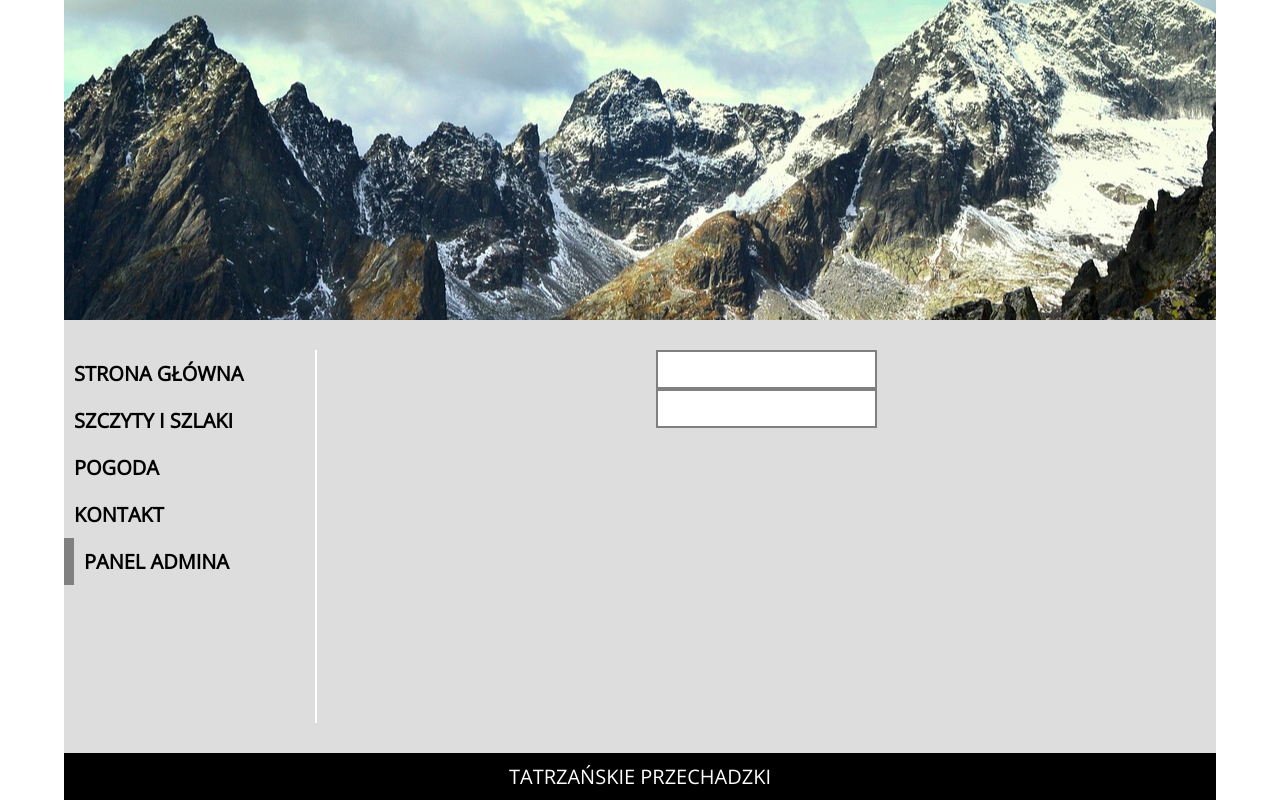
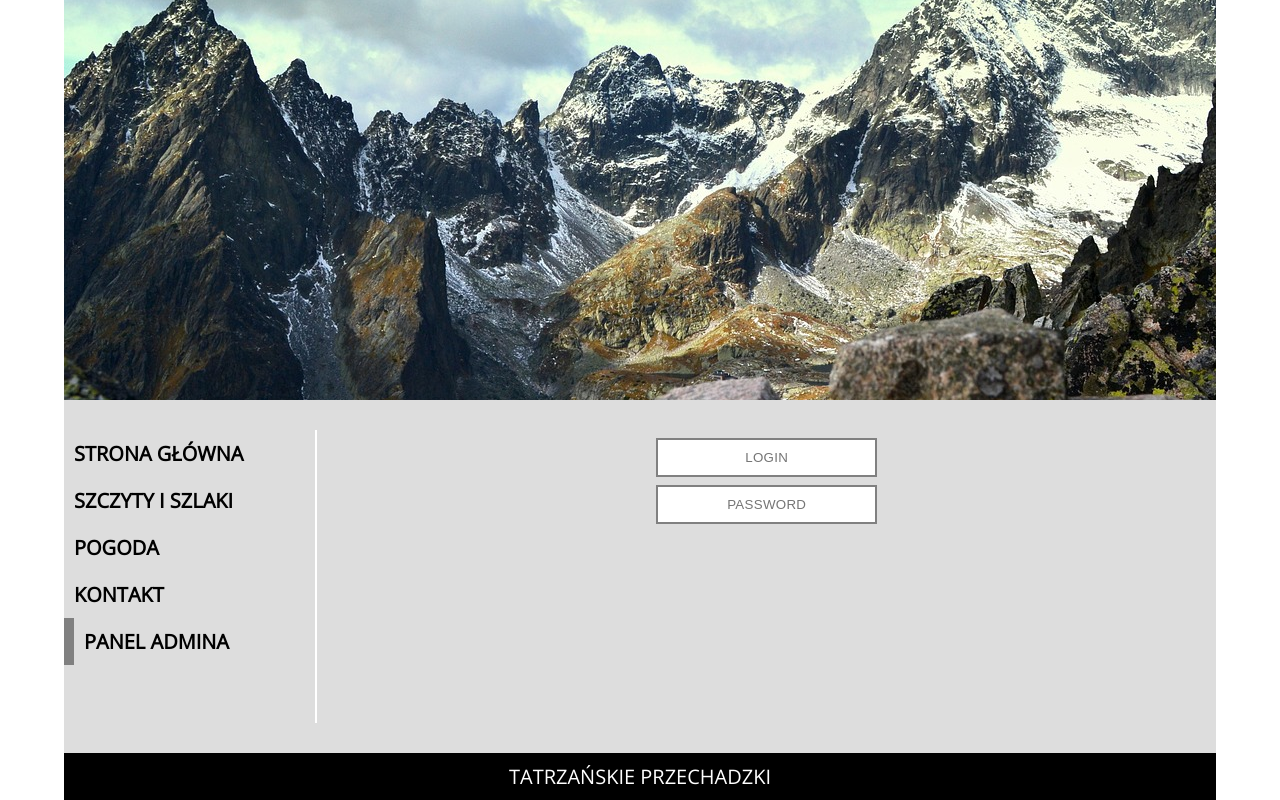
Before and after one commit to mateuszek9119/tatras-mountains, a React (Create React App) app: page /admin in a window 1280 px wide. Built offline with nearby package versions, Linux system fonts and the light colour scheme.

Commit message:
background-image add

```diff
--- a/src/components/Header.js
+++ b/src/components/Header.js
@@ -8,12 +8,12 @@ import img4 from '../images/4.jpg'
 import imgError from '../images/error.jpg'
 
 const images = [
-    {adres: "/", Img:  <img class="rocks" src={img1}/>},
-    {adres: "/products", Img: <img class="trail" src={imgError}/>},
-    {adres: "/weather" , Img: <img class="asign" src={img2}/> },
-    {adres: "/contact", Img: <img class="contact" src={img3}/>},
-    {adres: "/admin", Img: <img src={img4}/>},
-    {adres: "/*", Img: <img src={imgError}/>}
+    {adres: "/", Img:  <div class="asign"></div>},
+    {adres: "/products", Img: <div class="pieniny"></div> },
+    {adres: "/weather" , Img: <div class="halaGasienicowa"></div> },
+    {adres: "/contact", Img:  <div class="rocks"></div>},
+    {adres: "/admin", Img: <div class="mountainsSnow"></div>},
+    {adres: "/*", Img: <div class="asign"></div>}
 ];
 
 const image = images.map( (item)=>  <Route path={item.adres} element={item.Img}   />  )
--- a/src/pages/admin_pages.js
+++ b/src/pages/admin_pages.js
@@ -1,9 +1,11 @@
+import "../styles/adminPages.css"
+
 const AdminPage = ()=>{
 
     return(
         <form>
-            <input />
-            <input />
+            <input type="text" placeholder="login" />
+            <input type="password" placeholder="password"/>
         </form>
     )
 
--- /dev/null
+++ b/src/styles/adminPages.css
@@ -0,0 +1,6 @@
+
+
+input{
+    margin-top: 1vh;
+    letter-spacing: 1px;
+}
--- a/src/styles/header.css
+++ b/src/styles/header.css
@@ -1,33 +1,30 @@
 
-header img{
-    position: absolute;
-    top: 50%;
-    left: 50%;
-    transform: translate(-50%, -50%);
-    min-width: 100%;
-    min-height: 100%;
-}
+header div{
+    background-attachment: fixed;
+    height: 50vh;
+    background-size: cover;
+    background-position: center -290px;
+  }
+
+  header div.halaGasienicowa{ background-position: left -150px;}
+  header div.asign{ background-position: -10px -220px;}
+
+  header div.asign{ background-image: url('../images/error.jpg'); }
+  header div.pieniny{ background-image: url('../images/2.jpg');}
+  header div.halaGasienicowa{ background-image: url('../images/3.jpg');}
+  header div.rocks{ background-image: url('../images/1.jpg');}
+  header div.mountainsSnow{ background-image: url('../images/4.jpg');}
+  header div.asign{ background-image: url('../images/error.jpg');}
 
 @media( max-width: 450px){
 
-    header img.asign{
-        height: 110%;
-        width: 110%;
+    header div{
+        height: 50vh;
+        background-size: cover;
+        background-position: center -290px;
     }
 
-    header img.rocks{
-        height: 100%;
-        width: 100%;
-    }
 
-    header img.trail{
-        height: 100%;
-        width: 100%;
-    }
-
-    header img.contact{
-        height: 250%;
-        width: 250%;
-    }
-
+    header div.halaGasienicowa{ background-position: left -150px;}
+    header div.asign{ background-position: -200px -50px;}
 }
```
